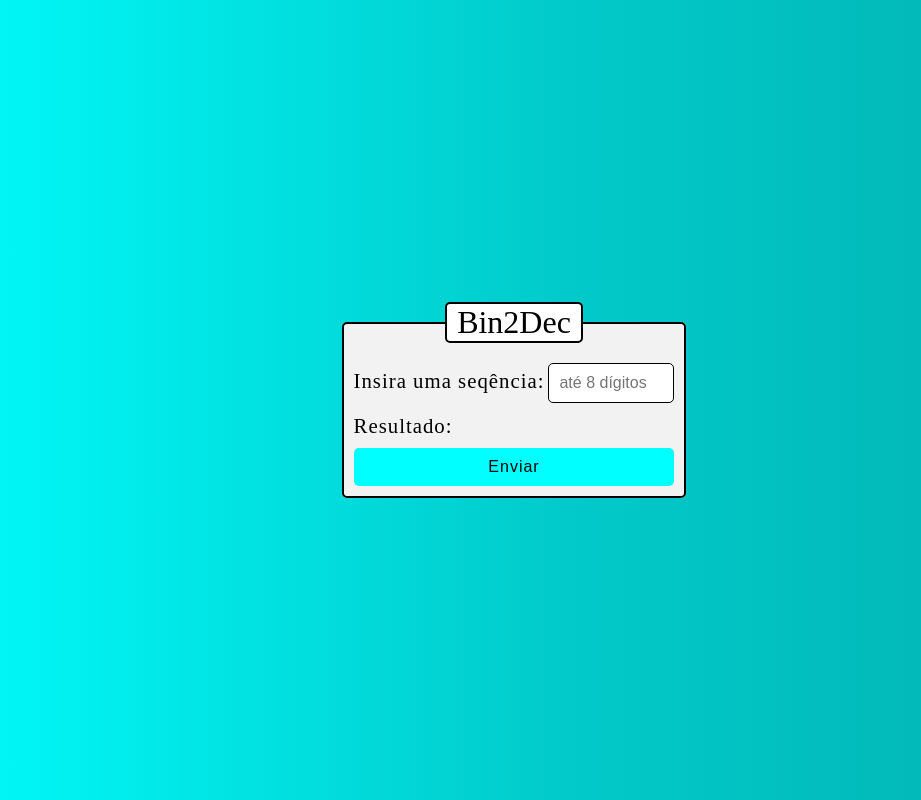
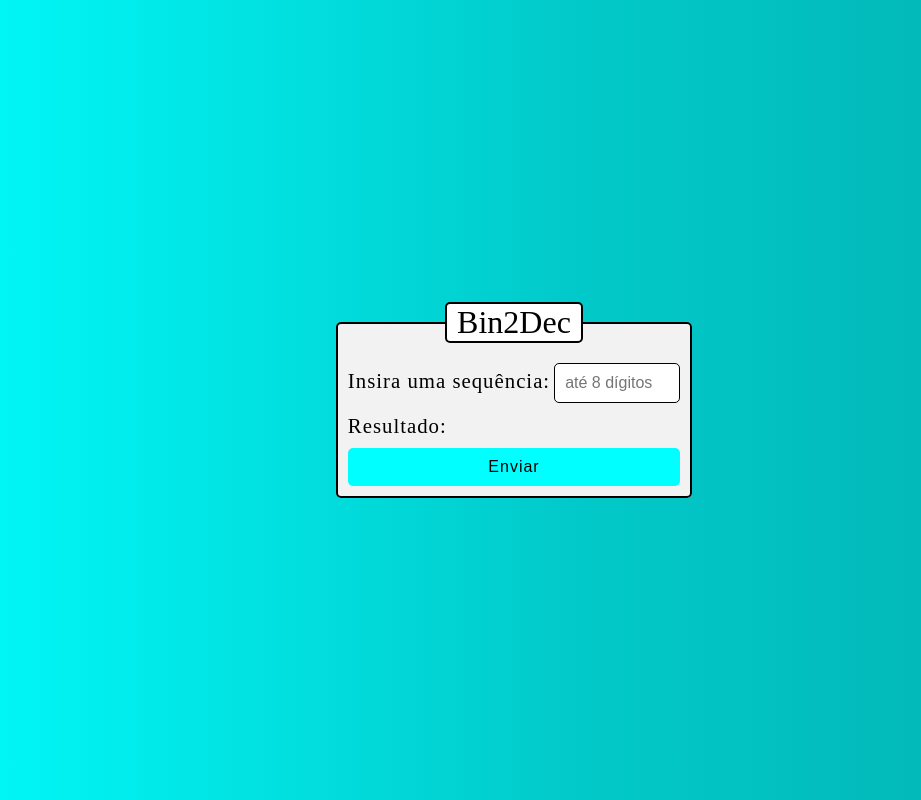
Before and after one commit to gabrieldebarross/binarytodecimal, a plain HTML site: page index.html in a window 1280 px wide. Shown: the whole page, without its empty margins (126-1047 px from the left). Drawn offline with Linux system fonts and the light colour scheme.

Commit message:
Update index.html

```diff
--- a/index.html
+++ b/index.html
@@ -17,7 +17,7 @@
     <form autocomplete="off">
         <fieldset>
             <legend>Bin2Dec</legend>
-            <label for="input">Insira uma seqência:</label>
+            <label for="input">Insira uma sequência:</label>
             <input id="input" type="number" placeholder="até 8 dígitos" required>
             <p>Resultado: <span class="output"></span></p>
             <button type="submit">Enviar</button>
```
